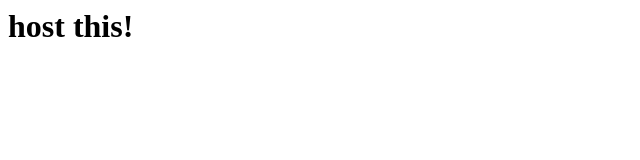
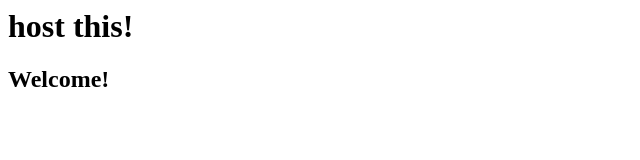
Before and after one commit to dshawver74/vercel-hookup, a plain HTML site: page index.html in a window 1280 px wide. Shown: the whole page, without its empty margins (0-640 px from the left). Drawn offline with Linux system fonts and the light colour scheme.

Commit message:
Update index.html

```diff
--- a/index.html
+++ b/index.html
@@ -1 +1,2 @@
 <h1>host this!</h1>
+<h2>Welcome!</h1>
```
